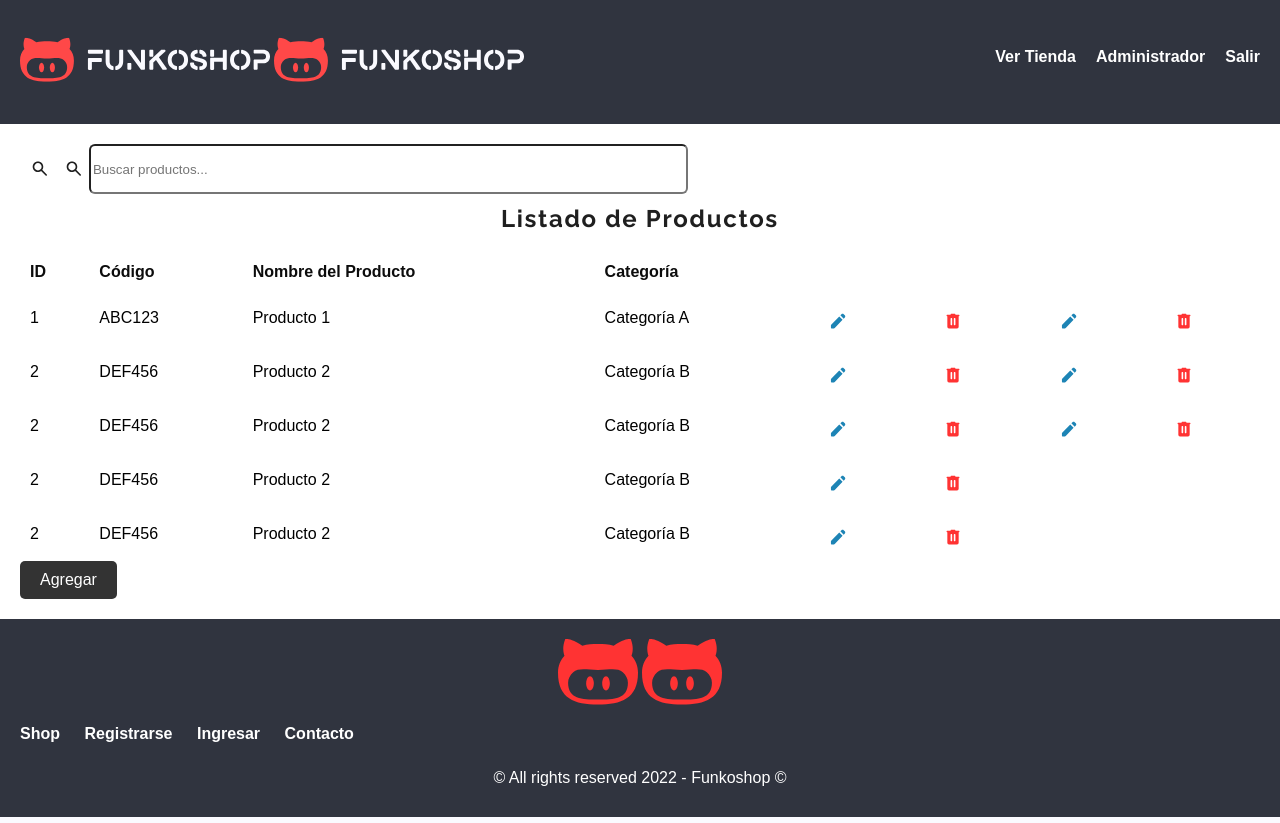
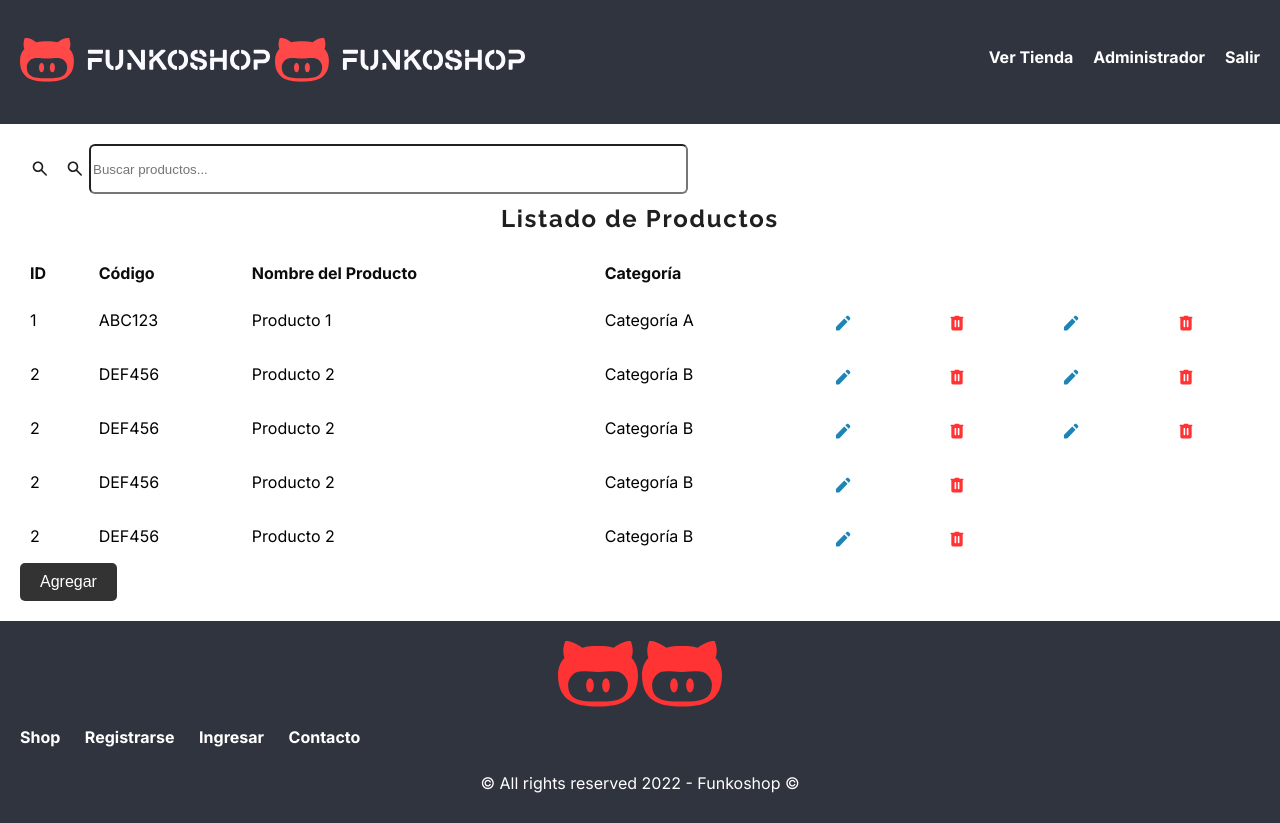
Before and after one commit to Rominavila47/ProyectoJunko, a web app: file html/admin/Administrador.html in a window 1280 px wide. Run offline with its HTML, style and script files only (its server is not run), Linux system fonts and the light colour scheme.

Commit message:
cambieNombres

```diff
--- a/css/Administrador.css
+++ b/css/Administrador.css
@@ -1,15 +1,59 @@
 @import url('https://fonts.googleapis.com/css2?family=Inter:wght@300;400;500;600;700&family=Raleway:wght@300;400;500;600;700&display=swap');
+
+:root {
+ /*Palette*/
+    --primary-solid:#ff3333;
+    --primary-900: rgba(255, 51, 51, 0.9);
+    --primary-500: rgba(255, 51, 51, 0.5);
+    --primary-300: rgba(255, 51, 51, 0.3);
+
+    --secondary-solid:#1d84b5;
+    --secondary-900:rgba(29, 132, 181, 0.9);
+    --secondary-500:rgba(29, 132, 181, 0.5);
+    --secondary-300:rgba(29, 132, 181, 0.3);
+
+    --dark-solid: rgb(31, 31, 31);
+    --dark-900: rgba(31, 31, 31, 0.9);
+    --dark-500: rgba(31, 31, 31, 0.5);
+    --dark-300: rgba(31, 31, 31, 0.3);
+
+    --dark-bg-solid: #30343F;
+    --light-bg-solid: #FAFAFF;
+    --ligth-font-solid: #FFFFFF;
+
+    /*Typography*/
+    --base-font: 'Inter', sans-serif;
+    --alternative-font: 'Raleway', sans-serif;
+
+    /*Font-Sizes*/
+    --font-display: 4.6em;
+    --font-jumbo: 3.8em;
+    --font-xlarge: 3em;
+    --font-large: 2.4em;
+    --font-medium: 1.8em;
+    --font-small: 1.6em;
+    --font-xsmall: 1.2em;
+
+    /*Spacings*/
+    --spacing-128: 12.8rem;
+    --spacing-68: 6.8rem;
+    --spacing-36: 3.6rem;
+    --spacing-28: 2.8rem;
+    --spacing-16: 1.6rem;
+    --spacing-12: 1.2rem;
+    --spacing-8: 0.8rem;
+}
 
 /* Estilos generales */
 body {
-  font-family: Arial, sans-serif;
+  font-family: var( --base-font);
   margin: 0;
   padding: 0;
 }
 
 /* Encabezado */
 header {
-  background: #30343F;
+  background: var(--dark-bg-solid);
   color: #fff;
   display: flex;
   justify-content: space-between;
@@ -168,6 +212,7 @@ line-height: normal;
 letter-spacing: 1.68px;
 margin: 10px;
 }
+
 h2 {
 color: #1F1F1F;
 text-align: center;
--- a/html/admin/Administrador.html
+++ b/html/admin/Administrador.html
@@ -6,7 +6,7 @@
     <meta charset="UTF-8">
     <meta name="viewport" content="width=device-width, initial-scale=1.0">
     <title>Tu Tienda en Línea</title>
-    <link rel="stylesheet" href="../../css/Administrador.css">
+    <link rel="stylesheet" href="../../css/administrador.css">
 </head>
 <body>
   <header>
--- a/html/admin/create.html
+++ b/html/admin/create.html
@@ -6,7 +6,7 @@
     <meta name="viewport" content="width=device-width, initial-scale=1.0">
     <title>FunkoShop</title>
     <link rel="icon" type="image/x-icon" href="../../img/branding/isotype.svg">
-    <link rel="stylesheet" href="../../css/index.css">
+    <link rel="stylesheet" href="../../css/administrador.css">
 </head>
 
 <header>
@@ -24,7 +24,7 @@
 
 <h1>CREAR NUEVO ITEM</h1>
 
-<form>
+<form id="CREATEFORM">
 
     <label for="categ">Categoría:</label>
     <select name="categ" id="categ">
--- a/html/admin/login.html
+++ b/html/admin/login.html
@@ -5,7 +5,7 @@
     <meta name="viewport" content="width=device-width, initial-scale=1.0">
     <title>FunkoShop</title>
     <link rel="icon" type="image/x-icon" href="../../img/branding/isotype.svg">
-    <link rel="stylesheet" href="../../css/Administrador.css">
+    <link rel="stylesheet" href="../../css/administrador.css">
 </head>
 
 <body>
--- a/html/admin/register.html
+++ b/html/admin/register.html
@@ -5,7 +5,7 @@
     <meta name="viewport" content="width=device-width, initial-scale=1.0">
     <title>FunkoShop</title>
     <link rel="icon" type="image/x-icon" href="../../img/branding/isotype.svg">
-    <link rel="stylesheet" href="../../css/Administrador.css">
+    <link rel="stylesheet" href="../../css/administrador.css">
 </head>
 <body>
   <header>
```
